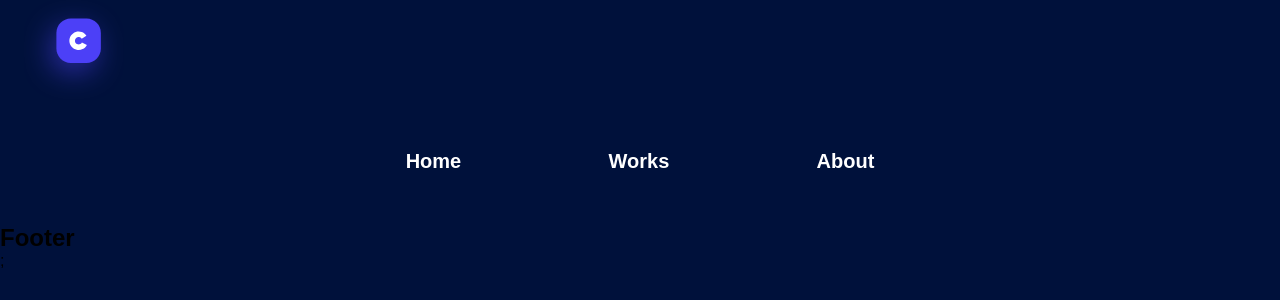
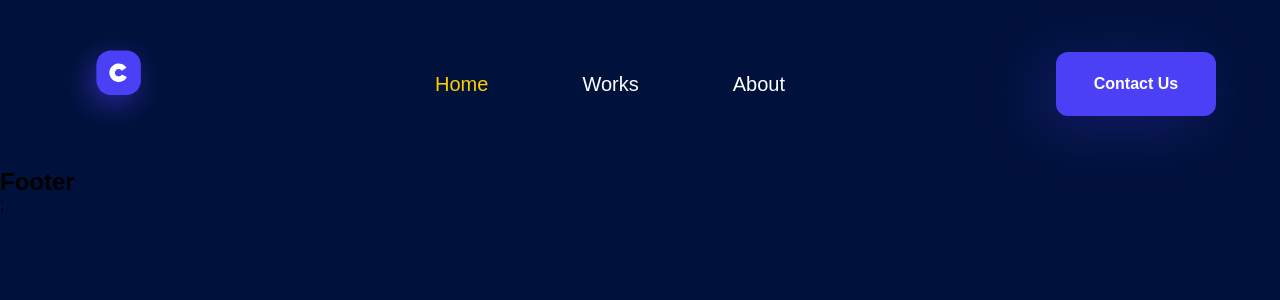
Before and after one commit to durimf/business-page, a Next.js app: page / in a window 1280 px wide. Shown: the top 300 px of the page. Built offline with nearby package versions, Linux system fonts and the light colour scheme.

Commit message:
Adds navbar

```diff
--- /dev/null
+++ b/components/Button/Button.tsx
@@ -0,0 +1,17 @@
+import styled from "styled-components";
+
+export const Button = styled.button`
+  //remove default button styles
+  cursor: pointer;
+
+  margin: 0;
+  padding: 0;
+  line-height: normal;
+  background: transparent;
+  border: none;
+
+  &::-moz-focus-inner {
+    border: 0;
+    padding: 0;
+  }
+`;
--- /dev/null
+++ b/components/Navbar/Navbar.tsx
@@ -0,0 +1,121 @@
+import React from "react";
+import { IconButton, Link } from "@mui/material";
+import styled from "styled-components";
+import { Container } from "@mui/system";
+import Image from "next/image";
+import { color, space } from "../../styles/theme";
+import { Button as ButtonDefault } from "../Button/Button";
+import MenuIcon from "@mui/icons-material/Menu";
+
+const NavWrapper = styled.div`
+  display: flex;
+  align-items: center;
+  justify-content: space-between;
+  padding: 32px 0px;
+
+  a {
+    text-decoration: none;
+  }
+
+  .menu--button {
+    display: flex;
+    color: white;
+    margin-right: 20px;
+    @media (min-width: 900px) {
+      display: none;
+    }
+  }
+`;
+
+const List = styled.ul`
+  display: none;
+  align-items: center;
+  justify-content: space-between;
+  width: 350px;
+
+  @media (min-width: 900px) {
+    display: flex;
+  }
+
+  a {
+    color: white;
+    font-size: ${space(5)};
+    cursor: pointer;
+
+    &:hover {
+      color: ${color("yellow", "primary")};
+    }
+  }
+
+  a:first-child {
+    color: ${color("yellow", "primary")};
+
+    &:hover {
+      color: white;
+    }
+  }
+`;
+
+const Button = styled(ButtonDefault)`
+  display: none;
+
+  background: ${color("blue", "primary")};
+  gap: 10px;
+  width: 160px;
+  height: 64px;
+  filter: drop-shadow(-15px 10px 30px rgba(76, 64, 247, 0.25));
+  border-radius: 12px;
+
+  @media (min-width: 900px) {
+    display: flex;
+    align-items: center;
+    justify-content: center;
+  }
+
+  &:hover {
+    opacity: 90%;
+  }
+
+  //text
+  color: white;
+  font-size: ${space(4)};
+  font-weight: 600;
+`;
+
+export default function Navbar() {
+  return (
+    <Container style={{ maxWidth: 1200 }}>
+      <NavWrapper>
+        <Link href="/">
+          <Image
+            src="/assets/images/logo.svg"
+            alt="logo"
+            height={100}
+            width={100}
+            priority={true}
+          />
+        </Link>
+
+        <List>
+          <Link id="first" href="/">
+            Home
+          </Link>
+          <Link href="works">Works</Link>
+          <Link href="about ">About</Link>
+        </List>
+
+        <Link href="mailto:durimfetahaj@gmail.com">
+          <Button>Contact Us</Button>
+        </Link>
+
+        <IconButton
+          aria-label="menu"
+          className="menu--button"
+          onClick={() => alert("I am a menu button")}
+        >
+          <MenuIcon />
+        </IconButton>
+      </NavWrapper>
+    </Container>
+  );
+}
--- a/components/Navbar/index.tsx
+++ /dev/null
@@ -1,97 +0,0 @@
-import React from "react";
-import Box from "@mui/material/Box";
-import { Link } from "@mui/material";
-import Grid from "@mui/material/Unstable_Grid2"; // Grid version 2
-// import { ContactUsModal } from "./ContactUsModal";
-// import RightDrawer from "./mui/RightDrawer";
-import styled from "styled-components";
-import { Container } from "@mui/system";
-import Image from "next/image";
-
-const NavWrapper = styled.div`
-  @media (max-width: 900px) and (min-width: 0px) {
-    padding: 50px 48px;
-  }
-
-  .cnt {
-    display: flex;
-    align-items: center;
-    height: 120px;
-  }
-
-  .list {
-    height: 28px;
-    width: 350;
-    color: white;
-    cursor: pointer;
-    text-decoration: none;
-    justify-content: space-around;
-  }
-  #link {
-    font-weight: 600;
-    font-size: 1.25rem;
-    color: white;
-    &:hover {
-      color: white;
-      opacity: 80%;
-    }
-  }
-
-  .hamburger {
-    color: white;
-    justify-content: end;
-  }
-  .contactBtn {
-    display: flex;
-    justify-content: center;
-  }
-`;
-
-export const Navbar = () => {
-  return (
-    <Container style={{ maxWidth: 1440 }}>
-      <NavWrapper>
-        <Image
-          src="/assets/images/logo.svg"
-          alt="logo"
-          height={100}
-          width={100}
-        />
-        <Box>
-          <Grid container className="cnt">
-            <Grid xs={6} md={3}>
-              {/* <Box className="logo">C</Box> */}
-            </Grid>
-            <Grid xs={6} md={6}>
-              <Box
-                sx={{ display: { xs: "none", md: "flex" } }}
-                className="list"
-              >
-                <Link underline="none" href="#">
-                  <ul id="link">Home</ul>
-                </Link>
-                <Link underline="none" href="#">
-                  <ul id="link">Works</ul>
-                </Link>
-                <Link underline="none" href="#">
-                  <ul id="link">About</ul>
-                </Link>
-              </Box>
-              <Box
-                className="hamburger"
-                sx={{ display: { xs: "flex", md: "none" } }}
-              >
-                {/* <RightDrawer /> */}
-              </Box>
-            </Grid>
-            <Grid md={3}>
-              <Box className="contactBtn" display={{ xs: "none", md: "flex" }}>
-                {/* <ContactUsModal /> */}
-              </Box>
-            </Grid>
-          </Grid>
-        </Box>
-      </NavWrapper>
-    </Container>
-  );
-};
--- a/pages/index.tsx
+++ b/pages/index.tsx
@@ -1,5 +1,5 @@
 import Head from "next/head";
-import { Navbar } from "../components/Navbar";
+import Navbar from "../components/Navbar/Navbar";
 
 export default function Home() {
   return (
```
